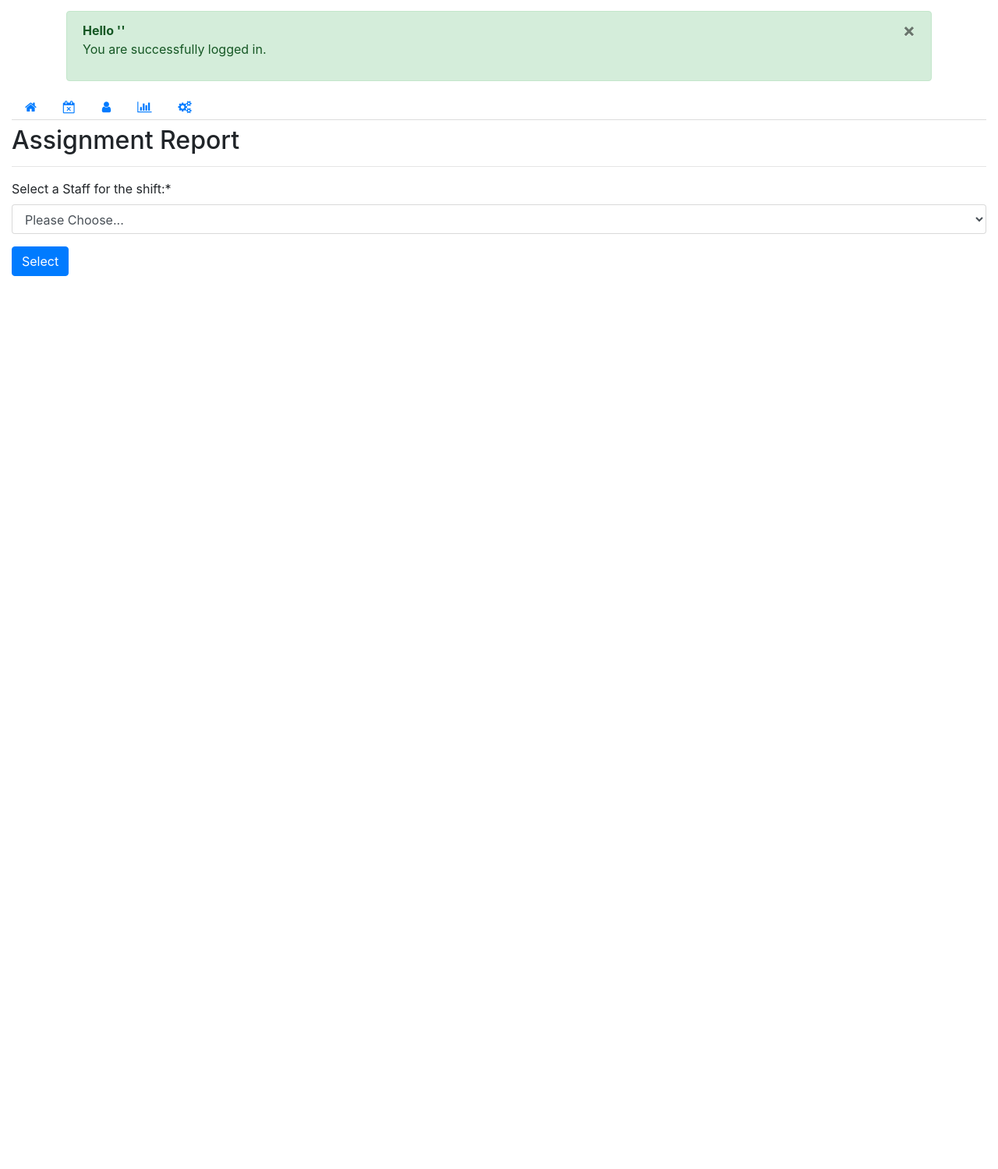
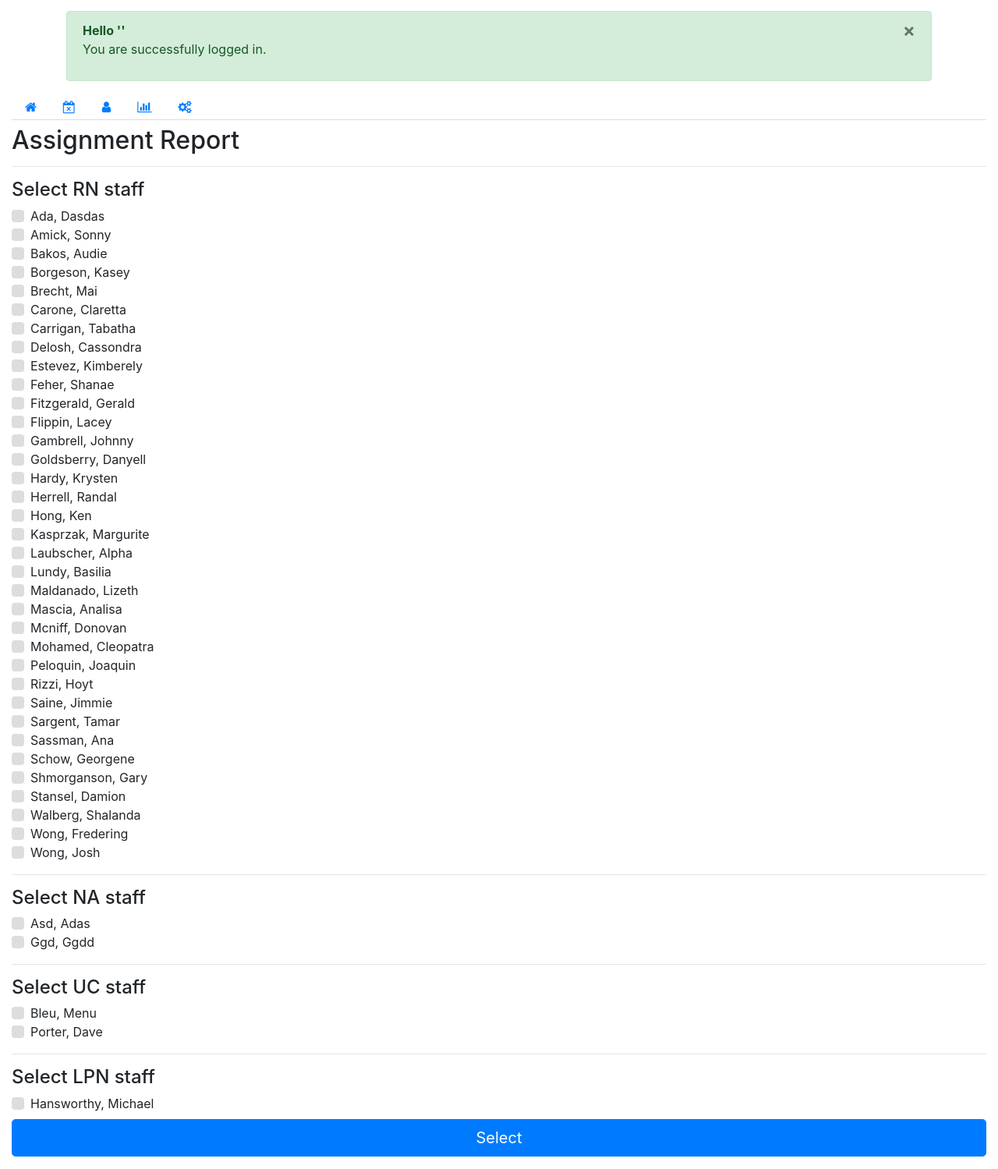
Before and after one commit to neenjaw/ICU-Shift-Tracker, a PHP site: page /report-assignment.php in a window 1280 px wide. Shown: the part 56-1555 px from the top of the page at 78% size. Before the commit the page ends 410 px from the top, so only its background shows below. Run offline with PHP 8.4, Linux system fonts and the light colour scheme; the visitor is signed in with stand-in values (Sample User, id 1); data comes from the database, SQL or seed files in the repository; some libraries are stand-ins or nearby versions.

Commit message:
multi select added to report

```diff
--- a/ajax/ajax_get_staff.php
+++ b/ajax/ajax_get_staff.php
@@ -18,6 +18,10 @@ if (isset($_POST['date'])) {
 
   echo json_encode($crud->getAllCategoryObj());
 
+} elseif (isset($_GET['group-by-category'])) {
+
+  echo json_encode($crud->getStaffGroupedByCategory(), JSON_PRETTY_PRINT);
+
 } else {
 
   echo json_encode($crud->getAllStaffObj());
--- a/assets/website-lib.js
+++ b/assets/website-lib.js
@@ -2,15 +2,15 @@
  * populate the staff select
  */
 
-function getStaffSelect($target, selectTemplate) {
-  let data = '';
+function getStaffSelect($target, selectTemplate, data = '', responseTransform = null) {
+  url = 'ajax/ajax_get_staff.php';
 
   $.ajax({
     type: 'GET',
-    url: 'ajax/ajax_get_staff.php',
+    url: url,
     data: data,
     beforeSend: function () {
-      if (debug) console.log(`All staff to be retrieved.`);
+      if (debug) console.log(`URL Queried to get staff: ${url}?${data}`);
     },
     success: function (response) {
       if (debug) console.log(`Staff retrieved:`);
@@ -18,11 +18,42 @@ function getStaffSelect($target, selectTemplate) {
 
       if(response) {
         try {
-          let detail = JSON.parse(response);
+          response = JSON.parse(response);
 
-          $($target).html(selectTemplate({staff: detail}));
+          if (responseTransform != null) {
+            response = responseTransform(response);
+          }
+
+          //
+          // detail.sort(function(a, b) {
+          //   let lnameA = a.last_name.toUpperCase(); // ignore upper and lowercase
+          //   let lnameB = b.last_name.toUpperCase(); // ignore upper and lowercase
+          //
+          //   if (lnameA < lnameB) {
+          //     return -1;
+          //   }
+          //   if (lnameA > lnameB) {
+          //     return 1;
+          //   }
+          //   if (lnameA == lnameB) {
+          //     let fnameA = a.first_name.toUpperCase(); // ignore upper and lowercase
+          //     let fnameB = b.first_name.toUpperCase(); // ignore upper and lowercase
+          //
+          //     if (fnameA < fnameB) {
+          //       return -1;
+          //     }
+          //     if (fnameA > fnameB) {
+          //       return 1;
+          //     }
+          //   }
+          //
+          //   //names must be equal
+          //   return 0;
+          // });
+
+          $($target).html(selectTemplate(response));
         } catch(e) {
-          alert(e); // error in the above string (in this case, yes)!
+          alert(e); // error in the above string being parsed!
         }
       }
     }
--- a/includes/classes/class.crud.php
+++ b/includes/classes/class.crud.php
@@ -332,7 +332,8 @@ class crud
     return $staff_array;
   }
 
-  public function getStaffFilteredByDate($date) {
+  public function getStaffFilteredByDate() {
+
     $staff_array = array();
 
     $sql = "SELECT
@@ -375,6 +376,49 @@ class crud
     }
 
     return $staff_array;
+  }
+
+  public function getStaffGroupedByCategory() {
+
+    $staff = (object) array();
+    $staff->group = array();
+
+    $category = array();
+
+    $sql = "SELECT
+              {$this->tbl_staff}.id,
+              {$this->tbl_staff}.last_name,
+              {$this->tbl_staff}.first_name,
+              {$this->tbl_category}.category
+            FROM
+              {$this->tbl_staff}
+            LEFT JOIN
+          	  {$this->tbl_category}
+            ON
+              {$this->tbl_category}.id = {$this->tbl_staff}.category_id
+            ORDER BY
+            	{$this->tbl_staff}.last_name, {$this->tbl_staff}.first_name";
+
+    $stmt = $this->db->prepare($sql);
+    $stmt->execute();
+
+    if ($stmt->rowCount()>0) {
+      while ( $editRow = $stmt->fetch(PDO::FETCH_ASSOC) ) {
+        $s = new Staff("{$editRow['last_name']}, {$editRow['first_name']}", intval($editRow['id']), $editRow['category']);
+
+        if(!isset($category[$editRow['category']])) {
+          $category[$editRow['category']] = array();
+        }
+
+        array_push($category[$editRow['category']], $s);
+      }
+    }
+
+    foreach ($category as $category_name => $staff_array) {
+      array_push($staff->group, (object) ['name' => $category_name, 'staff' => $staff_array]);
+    }
+
+    return $staff;
   }
 
   public function getStaff($category = null) {
--- a/includes/templates/StaffMultiSelect.handlebars
+++ /dev/null
@@ -1,18 +0,0 @@
-{{!-- TODO MAKE THIS INTO A MULTISELECT --}}
-
-<!-- STAFF SELECT -->
-<form id="select-staff-form">
-  <div class="form-group">
-    <label class="control-label requiredField" for="select">Select a Staff for the shift:<span class="asteriskField">*</span></label>
-    <select class="select form-control" id="select-staff" name="staff-id" required>
-      <!--<option value="staff_id">Last, Name - RN</option>-->
-      <option value="" disabled selected hidden>Please Choose...</option>
-      {{#each staff}}
-        <option value="{{this.id}}">{{this.last_name}}, {{this.first_name}}</option>
-      {{/each}}
-    </select>
-  </div>
-  <div class="form-group">
-    <button type="submit" class="btn btn-primary" id="btn-submit">Select</button>
-  </div>
-</form>
--- /dev/null
+++ b/includes/templates/StaffReportSelect.handlebars
@@ -0,0 +1,25 @@
+<!-- Multi STAFF SELECT -->
+<form id="multi-select-staff-form">
+  {{#each group}}
+    {{#unless @first}}
+      <hr>
+    {{/unless}}
+    <h4>Select {{this.name}} staff</h4>
+    {{#each staff}}
+      <div class="form-group m-0">
+        <label class="custom-control custom-checkbox m-0">
+          <input id="multi-select-staff-{{this.id}}"
+                 type="checkbox"
+                 name="multi-staff-select-{{../name}}[]"
+                 value="{{this.id}}"
+                 class="custom-control-input">
+          <span class="custom-control-indicator"></span>
+          <span class="custom-control-description">{{this.name}}</span>
+        </label>
+      </div>
+    {{/each}}
+  {{/each}}
+  <div class="form-group mt-2">
+    <button type="submit" class="btn btn-primary btn-lg btn-block" id="btn-submit">Select</button>
+  </div>
+</form>
--- a/report-assignment.php
+++ b/report-assignment.php
@@ -51,21 +51,21 @@ if (!isset($_SESSION['user'])) {
   <?php include 'includes/script-include.php'; ?>
   <!-- END Script include -->
 
-  <script id="staff-multi-select-template" type="text/x-handlebars-template">
-    <?php include 'includes/templates/StaffMultiSelect.handlebars'; ?>
+  <script id="staff-report-select-template" type="text/x-handlebars-template">
+    <?php include 'includes/templates/StaffReportSelect.handlebars'; ?>
   </script>
 
-  <script src="assets/website-lib.js"></script>
+  <script src="assets/website-lib.js?<?= date('l jS \of F Y h:i:s A'); ?>"></script>
 
   <script>
     var debug = true;
-    var multiSelectTemplate = null;
+    var reportSelectTemplate = null;
 
     //When document is ready
     $(function () {
-      multiSelectTemplate = Handlebars.compile($("#staff-multi-select-template").html());
+      reportSelectTemplate = Handlebars.compile($("#staff-report-select-template").html());
 
-      getStaffSelect($(`#container`), multiSelectTemplate);
+      getStaffSelect($(`#container`), reportSelectTemplate, 'group-by-category="true"');
 
       //TODO bind parsely to form submission
       //TODO get staff details of staff array
```
